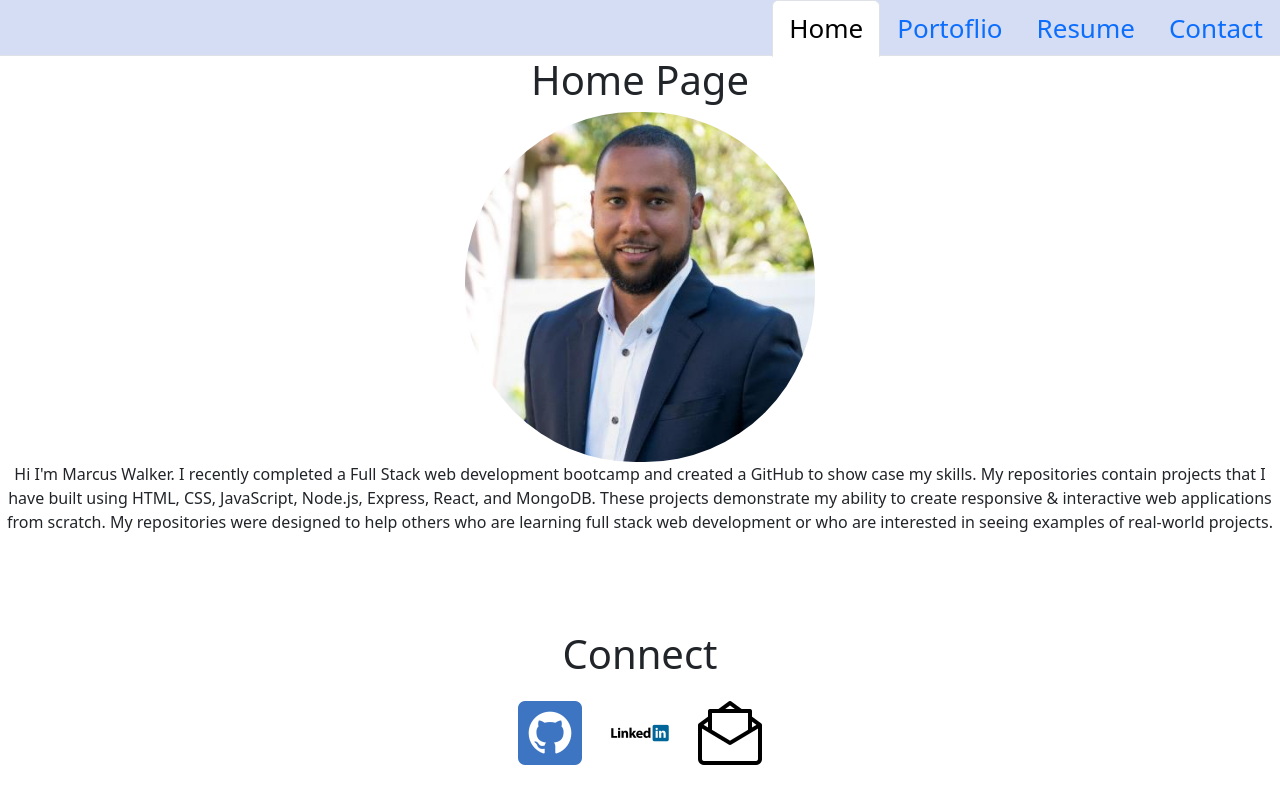
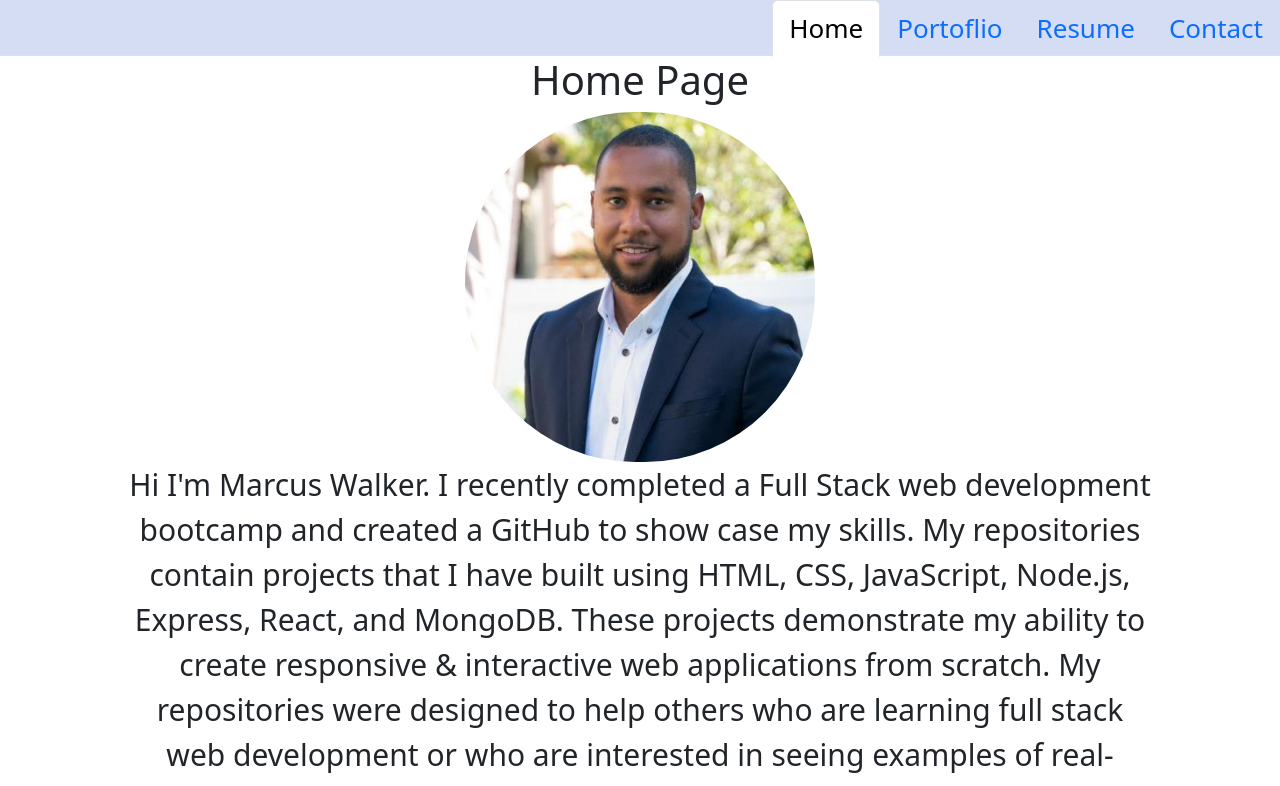
Before and after one commit to mwalker35-stack/marcus-React-Portfolio, a React (Create React App) app in the folder client/: page / in a window 1280 px wide. Shown: the top 786 px of the page. Built offline with nearby package versions, Linux system fonts and the light colour scheme.

Commit message:
fixed margins

```diff
--- a/client/src/App.css
+++ b/client/src/App.css
@@ -11,7 +11,15 @@
   justify-content: center;
 }
 
-
+p {
+  font-size: 30px;
+  display: flex;
+  flex-direction: column;
+  align-items: center;
+  justify-content: center;
+  margin-left: 8rem;
+  margin-right: 8rem;
+}
 
 .card-body {
   border-style: none;
@@ -29,8 +37,8 @@
 
 .contactForm {
   margin-top: 2%;
-  margin-right: 1rem;
-  margin-left: 1rem;
+  margin-right: 10rem;
+  margin-left: 10rem;
   text-align: center;
   display: flex-inline;
   flex-direction: column;
```
Also changed, not shown: 1 other file (tests, documents, lock files or other folders).
